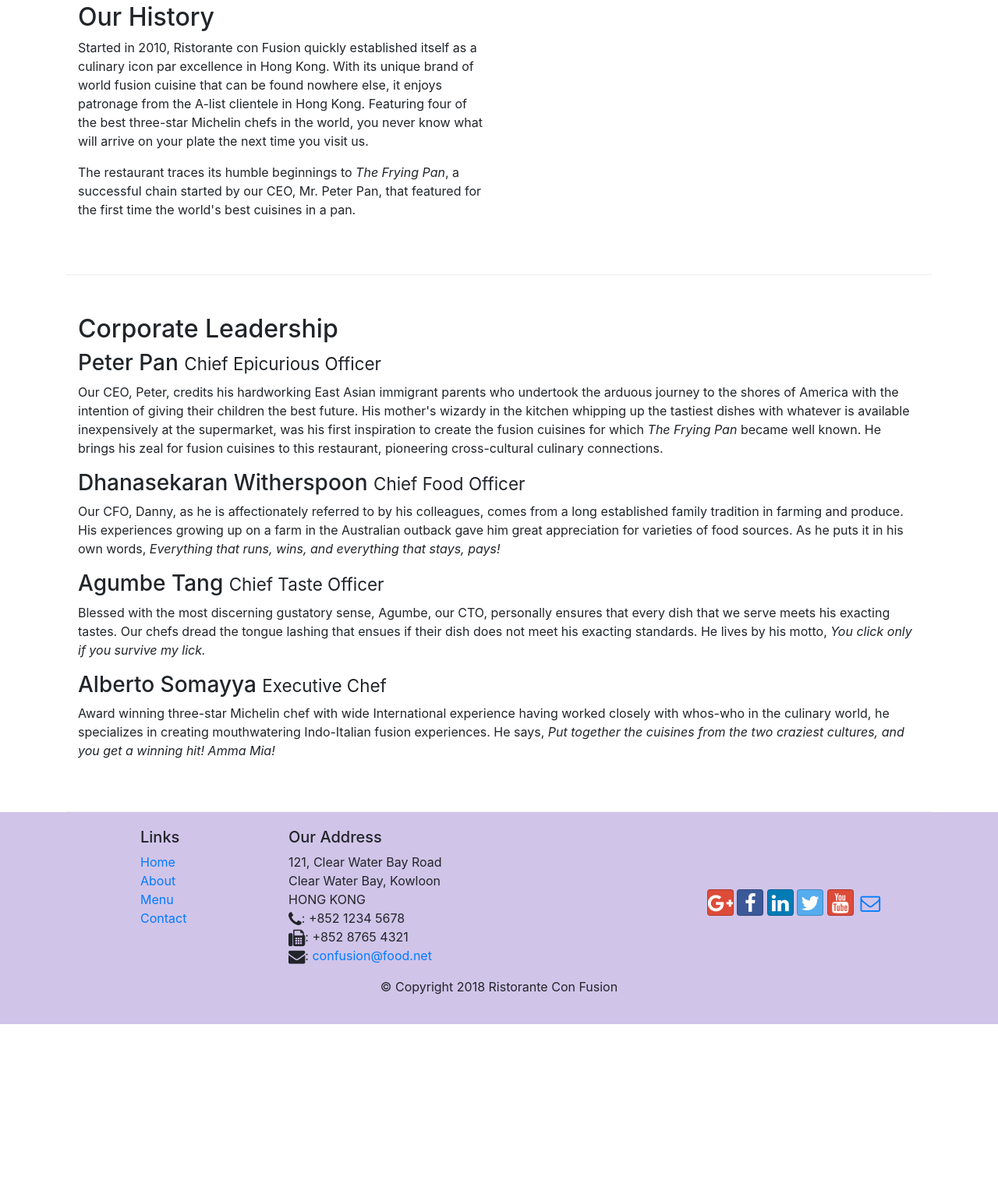
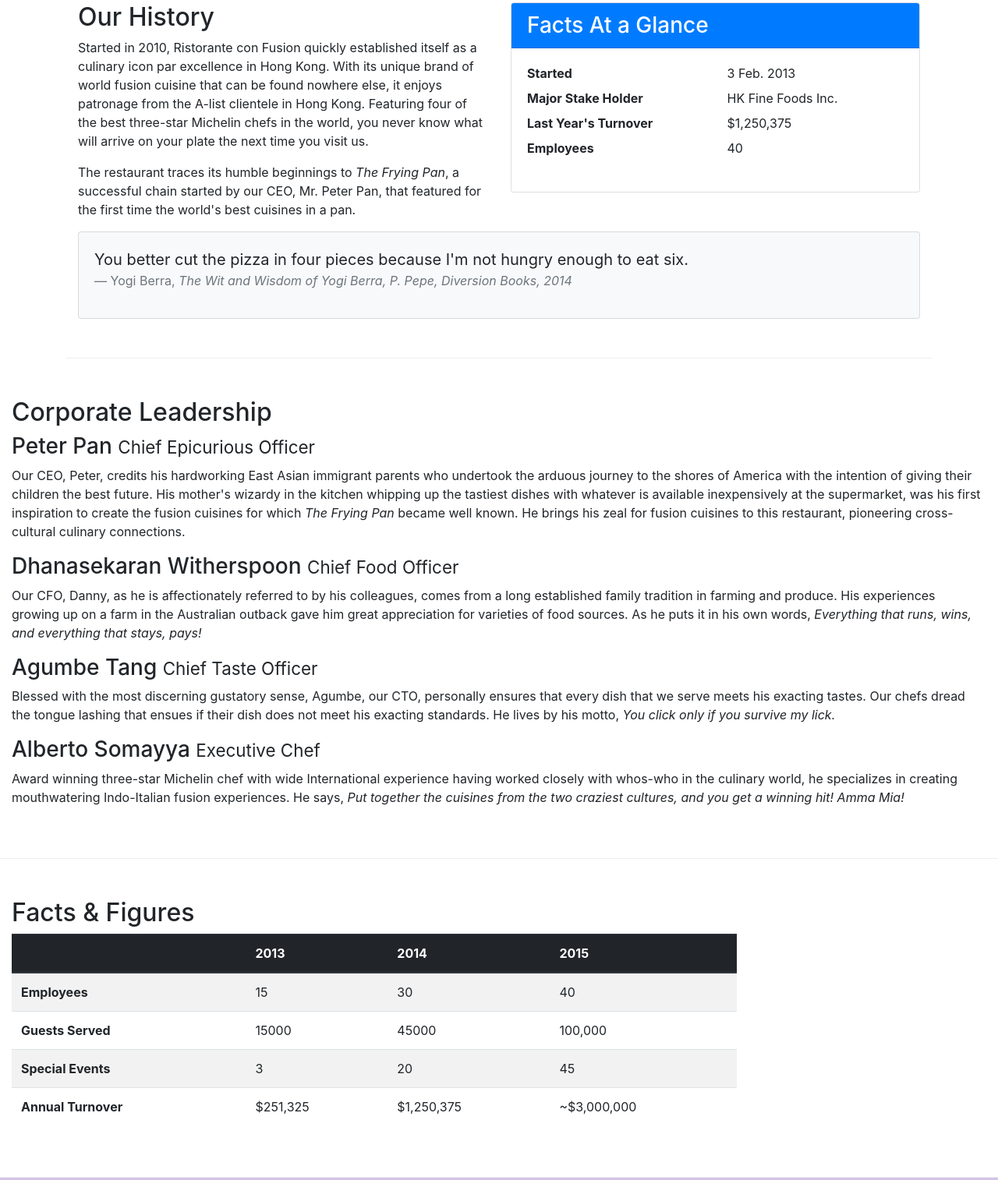
Before and after one commit to tcburley/conFusion, a website: page aboutus.html in a window 1280 px wide. Shown: the part 504-2018 px from the top of the page at 78% size. Before the commit the page ends 1818 px from the top, so only its background shows below. Drawn offline with nearby package versions, Linux system fonts and the light colour scheme.

Commit message:
Add Cards and Table

```diff
--- a/aboutus.html
+++ b/aboutus.html
@@ -68,7 +68,36 @@
           Kong. Featuring four of the best three-star Michelin chefs in the world, you never know what will arrive on your plate the next time you visit us.</p>
         <p>The restaurant traces its humble beginnings to <em>The Frying Pan</em>, a successful chain started by our CEO, Mr. Peter Pan, that featured for the first time the world's best cuisines in a pan.</p>
       </div>
-      <div>
+      <div class="col-sm">
+        <div class="card">
+          <h3 class="card-header bg-primary text-white">Facts At a Glance</h3>
+          <div class="card-body">
+            <dl class="row">
+              <dt class="col-6">Started</dt>
+              <dd class="col-6">3 Feb. 2013</dd>
+              <dt class="col-6">Major Stake Holder</dt>
+              <dd class="col-6">HK Fine Foods Inc.</dd>
+              <dt class="col-6">Last Year's Turnover</dt>
+              <dd class="col-6">$1,250,375</dd>
+              <dt class="col-6">Employees</dt>
+              <dd class="col-6">40</dd>
+            </dl>
+          </div>
+        </div>
+      </div>
+      <div class="col-12">
+        <div class="card card-body bg-light">
+          <blockquote class="blockquote">
+            <p class="mb-0">You better cut the pizza in four pieces because I'm not hungry enough to eat six.
+            </p>
+            <footer class="blockquote-footer">Yogi Berra,
+              <cite title="Source Title">The Wit and Wisdom of Yogi Berra, P. Pepe,
+              Diversion Books, 2014
+            </cite>
+            </footer>
+          </blockquote>
+        </div>
+      </div>
     </div>
   </div>
 
@@ -89,7 +118,50 @@
       <h3>Alberto Somayya <small>Executive Chef</small></h3>
       <p class="d-none d-sm-block">Award winning three-star Michelin chef with wide International experience having worked closely with whos-who in the culinary world, he specializes in creating mouthwatering Indo-Italian fusion experiences. He says, <em>Put together the cuisines from the two craziest cultures, and you get a winning hit! Amma Mia!</em></p>
     </div>
-
+  </div>
+  <div class="row row-content">
+    <div class="col-12 col-sm-9">
+      <h2>Facts &amp; Figures</h2>
+      <div class="table-responsive">
+        <table class="table table-striped">
+          <thead class="thead-dark">
+            <tr>
+              <th>&nbsp;</th>
+              <th>2013</th>
+              <th>2014</th>
+              <th>2015</th>
+            </tr>
+          </thead>
+          <tbody>
+            <tr>
+              <th>Employees</th>
+              <td>15</td>
+              <td>30</td>
+              <td>40</td>
+            </tr>
+            <tr>
+              <th>Guests Served</th>
+              <td>15000</td>
+              <td>45000</td>
+              <td>100,000</td>
+            </tr>
+            <tr>
+              <th>Special Events</th>
+              <td>3</td>
+              <td>20</td>
+              <td>45</td>
+            </tr>
+            <tr>
+              <th>Annual Turnover</th>
+              <td>$251,325</td>
+              <td>$1,250,375</td>
+              <td>~$3,000,000</td>
+            </tr>
+          </tbody>
+        </table>
+      </div>
+    </div>
+    <div class="col-12 col-sm-3"></div>
   </div>
   </div>
 
```
Lines whose indentation alone changed are shown as unchanged.
